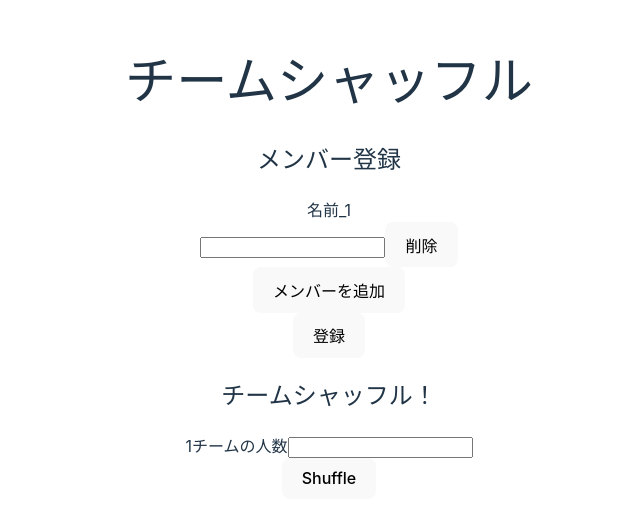
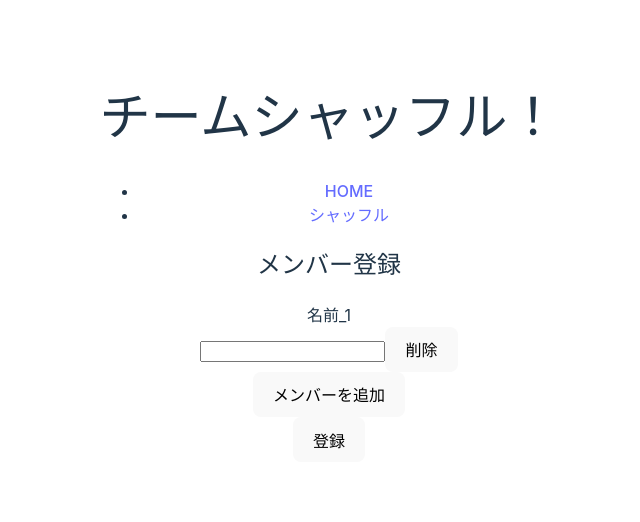
Before and after one commit to azufb/team_shuffle, a React (Vite) app: page / in a window 1280 px wide. Shown: the part 142-664 px from the top of the page, without its empty margins (311-951 px from the left). Built offline with nearby package versions, Linux system fonts and the light colour scheme.

Commit message:
シャッフル機能修正

```diff
--- a/src/App.tsx
+++ b/src/App.tsx
@@ -1,13 +1,10 @@
 import "./App.css";
-import { RegisterForm } from "./components/register/RegisterForm";
-import { Shuffle } from "./components/shuffle/Shuffle";
+import { Routing } from "./Routing";
 
 function App() {
   return (
     <>
-      <h1>チームシャッフル</h1>
-      <RegisterForm />
-      <Shuffle />
+      <Routing />
     </>
   );
 }
--- /dev/null
+++ b/src/Layout.tsx
@@ -0,0 +1,15 @@
+import { Outlet } from "react-router-dom";
+import { Navigation } from "./Navigation";
+
+export const Layout = () => {
+  return (
+    <div>
+      <h1>チームシャッフル！</h1>
+
+      {/* ナビゲーションメニュー */}
+      <Navigation />
+
+      <Outlet />
+    </div>
+  );
+};
--- /dev/null
+++ b/src/Navigation.tsx
@@ -0,0 +1,16 @@
+import { Link } from "react-router-dom";
+
+export const Navigation = () => {
+  return (
+    <div>
+      <ul>
+        <li>
+          <Link to="/">HOME</Link>
+        </li>
+        <li>
+          <Link to="/shuffle">シャッフル</Link>
+        </li>
+      </ul>
+    </div>
+  );
+};
--- /dev/null
+++ b/src/Routing.tsx
@@ -0,0 +1,17 @@
+import { Routes, Route } from "react-router-dom";
+import { RegisterForm } from "./components/register/RegisterForm";
+import { Shuffle } from "./components/shuffle/Shuffle";
+import { Layout } from "./Layout";
+
+export const Routing = () => {
+  return (
+    <>
+      <Routes>
+        <Route path="/" element={<Layout />}>
+          <Route index element={<RegisterForm />} />
+          <Route path="/shuffle" element={<Shuffle />} />
+        </Route>
+      </Routes>
+    </>
+  );
+};
--- /dev/null
+++ b/src/components/list/List.tsx
@@ -0,0 +1,31 @@
+type PropsType = {
+  teams: string[][];
+};
+
+export const List = ({ teams }: PropsType) => {
+  return (
+    <div>
+      <h2>チームリスト</h2>
+      <div>
+        {teams.map((team) => (
+          <table>
+            <thead>
+              <tr>
+                <th>No</th>
+                <th>名前</th>
+              </tr>
+            </thead>
+            <tbody>
+              {team.map((member, index) => (
+                <tr>
+                  <td>{index}</td>
+                  <td>{member}</td>
+                </tr>
+              ))}
+            </tbody>
+          </table>
+        ))}
+      </div>
+    </div>
+  );
+};
--- a/src/components/register/RegisterForm.tsx
+++ b/src/components/register/RegisterForm.tsx
@@ -1,6 +1,4 @@
 import { useFieldArray, useForm } from "react-hook-form";
-import { useSetRecoilState } from "recoil";
-import { addMembersSelector } from "../../recoil/states";
 
 type FormValuesType = {
   members: {
@@ -18,10 +16,12 @@ export const RegisterForm = () => {
     control,
     name: "members",
   });
-  const setMembers = useSetRecoilState(addMembersSelector);
 
   const onSubmit = (data: FormValuesType): void => {
-    setMembers(data.members.map((member) => member.memberName));
+    const jsonArray: string = JSON.stringify(
+      data.members.map((member) => member.memberName)
+    );
+    localStorage.setItem("allMembers", jsonArray);
 
     reset();
   };
--- a/src/components/shuffle/Shuffle.tsx
+++ b/src/components/shuffle/Shuffle.tsx
@@ -1,44 +1,53 @@
 import { useState } from "react";
-import { useRecoilValue } from "recoil";
-import { teamMembersAtom } from "../../recoil/states";
+import { List } from "../list/List";
 
 export const Shuffle = () => {
   const [membersCount, setMembersCount] = useState<string>("0");
-  const allMembers: string[] = useRecoilValue<string[]>(teamMembersAtom);
-
-  // ランダム
-  const randomFunc = (length: number): number => {
-    const result: number = Math.floor(Math.random() * length);
-    return result;
-  };
+  const [teamsInfo, setTeamsInfo] = useState<string[][]>([]);
+  const allMembersJson = localStorage.getItem("allMembers");
+  const allMembers: string[] =
+    allMembersJson != null ? JSON.parse(allMembersJson) : [];
 
   const handleShuffle = () => {
-    console.log(allMembers);
-    const slicedMembers: string[] = allMembers.slice();
+    let slicedMembers: string[] = allMembers.slice();
     const teamsCount: number = allMembers.length / Number(membersCount);
-    let teams = new Array(teamsCount);
-    let members: string[] = slicedMembers;
+    let teams: string[][] = [];
 
     for (let i = 0; i < teamsCount; i++) {
-      let eachTeam: string[] = [];
+      let members: string[] = [];
       for (let j = 0; j < Number(membersCount); j++) {
-        const result: number = randomFunc(allMembers.length);
-        eachTeam = [...eachTeam, members[result]];
-        members = members.filter((member) => member !== slicedMembers[result]);
-        console.log("slicedMembers", members);
+        const result: number = Math.floor(Math.random() * slicedMembers.length);
+        members = [...members, slicedMembers[result]];
+        slicedMembers = slicedMembers.filter(
+          (member) => member !== slicedMembers[result]
+        );
       }
 
-      console.log(eachTeam);
-
-      teams = [...teams, eachTeam];
+      teams = [...teams, members];
     }
-    console.log("teams", teams);
+    setTeamsInfo(teams);
   };
 
   return (
     <div>
-      <h2>チームシャッフル！</h2>
-
+      <div>
+        <table>
+          <thead>
+            <tr>
+              <th>No.</th>
+              <th>名前</th>
+            </tr>
+          </thead>
+          <tbody>
+            {allMembers.map((member, index) => (
+              <tr key={index}>
+                <td>{index}</td>
+                <td>{member}</td>
+              </tr>
+            ))}
+          </tbody>
+        </table>
+      </div>
       <div>
         <label>1チームの人数</label>
         <input
@@ -50,6 +59,8 @@ export const Shuffle = () => {
       <div>
         <button onClick={handleShuffle}>Shuffle</button>
       </div>
+
+      <List teams={teamsInfo} />
     </div>
   );
 };
--- a/src/main.tsx
+++ b/src/main.tsx
@@ -2,12 +2,12 @@ import React from "react";
 import ReactDOM from "react-dom/client";
 import App from "./App.tsx";
 import "./index.css";
-import { RecoilRoot } from "recoil";
+import { BrowserRouter } from "react-router-dom";
 
 ReactDOM.createRoot(document.getElementById("root")!).render(
   <React.StrictMode>
-    <RecoilRoot>
+    <BrowserRouter>
       <App />
-    </RecoilRoot>
+    </BrowserRouter>
   </React.StrictMode>
 );
--- a/src/recoil/states.ts
+++ /dev/null
@@ -1,35 +0,0 @@
-import { atom, selector } from "recoil";
-
-export const teamMembersAtom = atom<string[]>({
-  key: "teamMembers",
-  default: [],
-});
-
-// ランダム
-// const randomFunc = (length: number): number => {
-//   const result: number = Math.floor(Math.random() * length);
-//   return result;
-// };
-
-export const addMembersSelector = selector<string[]>({
-  key: "addMembersSelector",
-  get: ({ get }) => {
-    return get(teamMembersAtom);
-  },
-  set: ({ set }, memberNames) => {
-    set(teamMembersAtom, memberNames);
-  },
-});
-
-// export const shuffleSelector = selector({
-//   key: "shuffleSelector",
-//   get: ({ get }) => {
-//     return get(teamMembersAtom);
-//   },
-//   set: ({ get }) => {
-//     // const allMembers: string[] = get(teamMembersAtom);
-//     // const allMembersCount: number = allMembers.length;
-//     // const randomResult: number = randomFunc(allMembersCount);
-//     // const member: string = allMembers[randomResult];
-//   },
-// });
```
